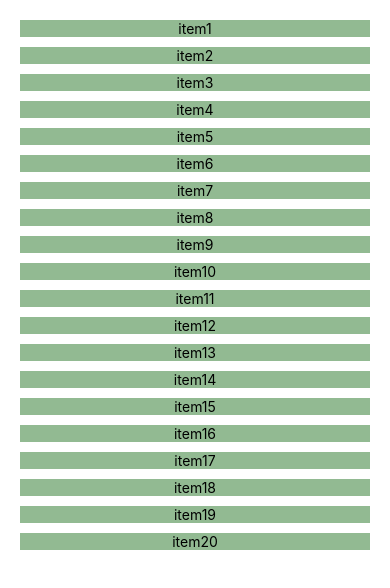
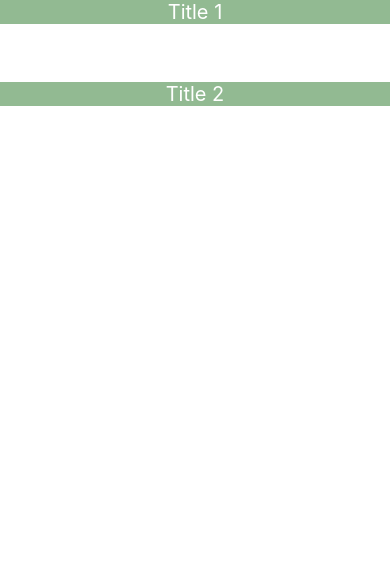
Before and after one commit to ellenle26/codealong-reactnative, a React Native app: screen / in a window 390 px wide. Shown: the top 588 px of the page. Built offline with nearby package versions, Linux system fonts and the light colour scheme.

Commit message:
try flat list and sectio list with nested array

```diff
--- a/App.js
+++ b/App.js
@@ -1,56 +1,67 @@
-import { StyleSheet, Text, View, SafeAreaView, ScrollView, RefreshControl } from "react-native";
+import {
+  StyleSheet,
+  Text,
+  View,
+  SafeAreaView,
+  ScrollView,
+  RefreshControl,
+  FlatList,
+  SectionList,
+} from "react-native";
 import React from 'react';
 
 const App = () => {
 
-  const [list, setList] = React.useState([
-      { id: 1, name: "item1" },
-      { id: 2, name: "item2" },
-      { id: 3, name: "item3" },
-      { id: 4, name: "item4" },
-      { id: 5, name: "item5" },
-      { id: 6, name: "item6" },
-      { id: 7, name: "item7" },
-      { id: 8, name: "item8" },
-      { id: 9, name: "item9" },
-      { id: 10, name: "item10" },
-      { id: 11, name: "item11" },
-      { id: 12, name: "item12" },
-      { id: 13, name: "item13" },
-      { id: 14, name: "item14" },
-      { id: 15, name: "item15" },
-      { id: 16, name: "item16" },
-      { id: 17, name: "item17" },
-      { id: 18, name: "item18" },
-      { id: 19, name: "item19" },
-      { id: 20, name: "item20" },
+  const [sections, setSections] = React.useState([
+    {
+      title: 'Title 1',
+      data: ['Item 1-1', 'Item 1-2'],
+    },
+    {
+      title: 'Title 2',
+      data: ['Item 2-1', 'Item 2-2'],
+    },
   ]);
+
   const [refreshing, setRefreshing] = React.useState(false);
 
   const onRefresh = () => {
     setRefreshing(true);
-    setList([...list, { id: Math.random(), name: "newItem added"}]);
+    const adding_index = sections.length + 1;
+    setSections([...sections,
+    {
+      title: 'Title ' + adding_index,
+      data:
+        [
+          'Item ' + adding_index + '-1',
+          'Item ' + adding_index + '-2'
+        ],
+    }
+    ]);
     setRefreshing(false);
   }
 
 
   return (
-    <SafeAreaView style={styles.container}>
-      <ScrollView style={styles.wrapper} refreshControl={
-        <RefreshControl
-          refreshing={refreshing}
-          onRefresh={onRefresh}
-          colors="blue"
-        />
-      }>
-        {list.map((item) => {
-          return (
-            <View key={item.id} style={styles.item}>
-              <Text>{item.name}</Text>
-            </View>
-          );
-        })}
-      </ScrollView>
+    <SafeAreaView>
+      <SectionList
+        keyExtractor={(item, index) => index.toString()}
+        sections={sections}
+        renderItem={({ item }) => (
+            <Text style={styles.text}>{item}</Text>
+        )}
+        renderSectionHeader={({ section }) => (
+          <View style={styles.item}>
+            <Text style={styles.text}>{section.title}</Text>
+          </View>
+        )}
+        refreshControl={
+          < RefreshControl
+            refreshing={refreshing}
+            onRefresh={onRefresh}
+          />
+        }
+      />
     </SafeAreaView>
   );
 }
--- a/package.json
+++ b/package.json
@@ -10,6 +10,7 @@
     "eject": "expo eject"
   },
   "dependencies": {
+    "@types/react-native": "^0.67.6",
     "expo": "~44.0.0",
     "expo-status-bar": "~1.2.0",
     "react": "17.0.1",
```
Also changed, not shown: 2 other files (tests, documents, lock files or other folders).
